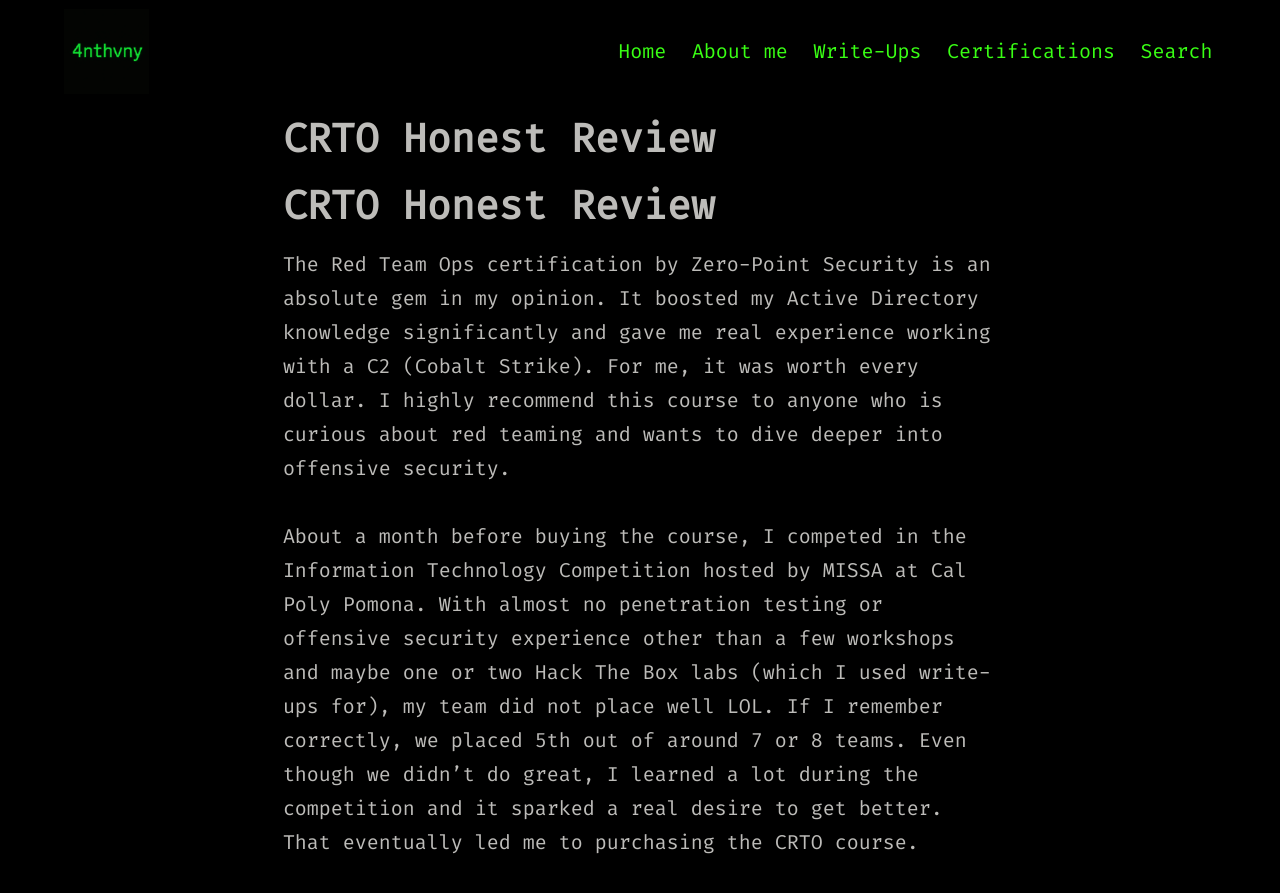
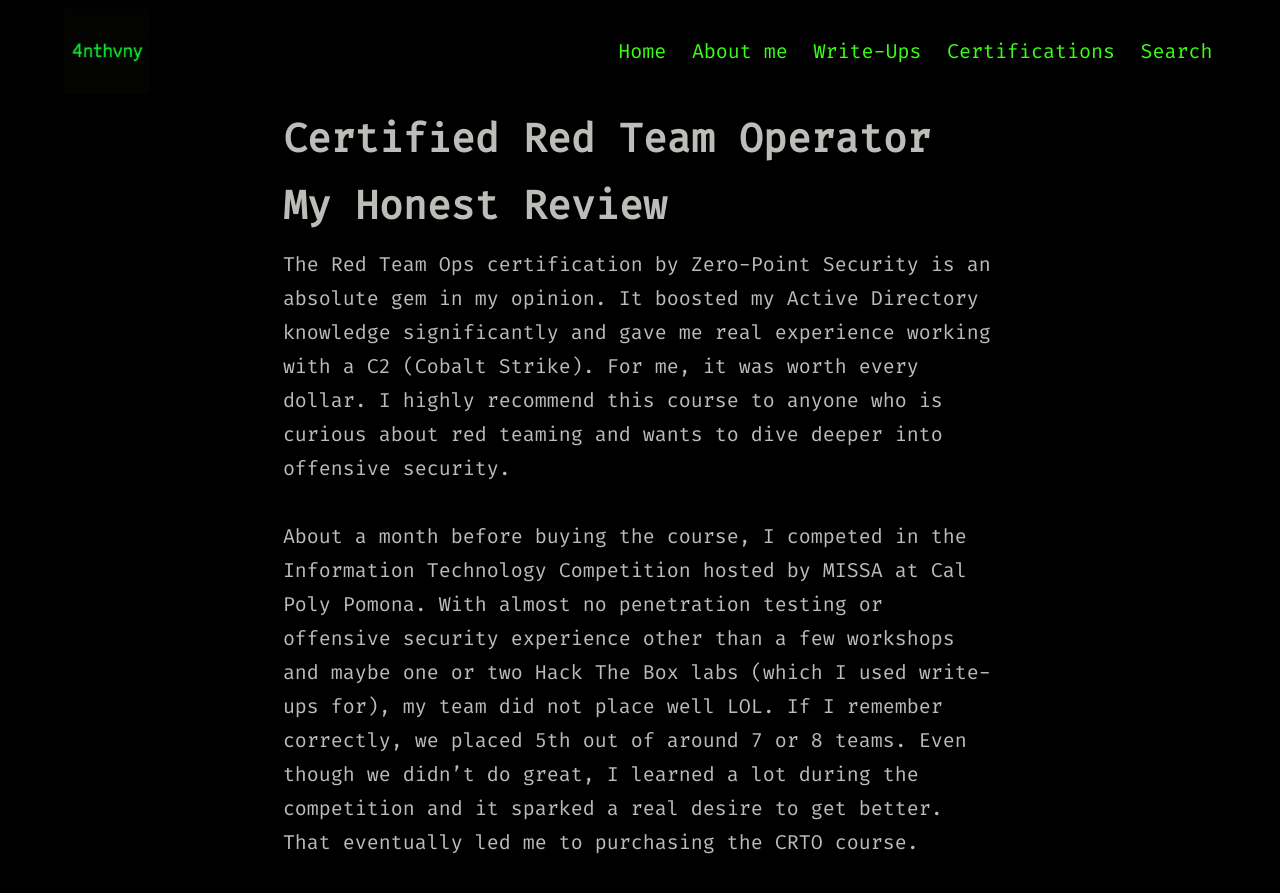
Before and after one commit to 4nthvny/4nthvny.github.io, a Jekyll site: the page built from certifications/CRTO.md, in a window 1280 px wide and 900 px high. Shown: the top 893 px of the window. Built offline with Jekyll 4.4.1, drawn with Linux system fonts in a browser that asks for light colours; our own code applies the rules of GitHub Pages for plain Markdown files.

Commit message:
Update CRTO.md

```diff
--- a/certifications/CRTO.md
+++ b/certifications/CRTO.md
@@ -1,4 +1,9 @@
-# CRTO Honest Review
+---
+title: Certified Red Team Operator
+layout: page
+permalink: /certifications/CRTO/
+---
+# My Honest Review
 
 The Red Team Ops certification by Zero-Point Security is an absolute gem in my opinion. It boosted my Active Directory knowledge significantly and gave me real experience working with a C2 (Cobalt Strike). For me, it was worth every dollar. I highly recommend this course to anyone who is curious about red teaming and wants to dive deeper into offensive security.
 
```
